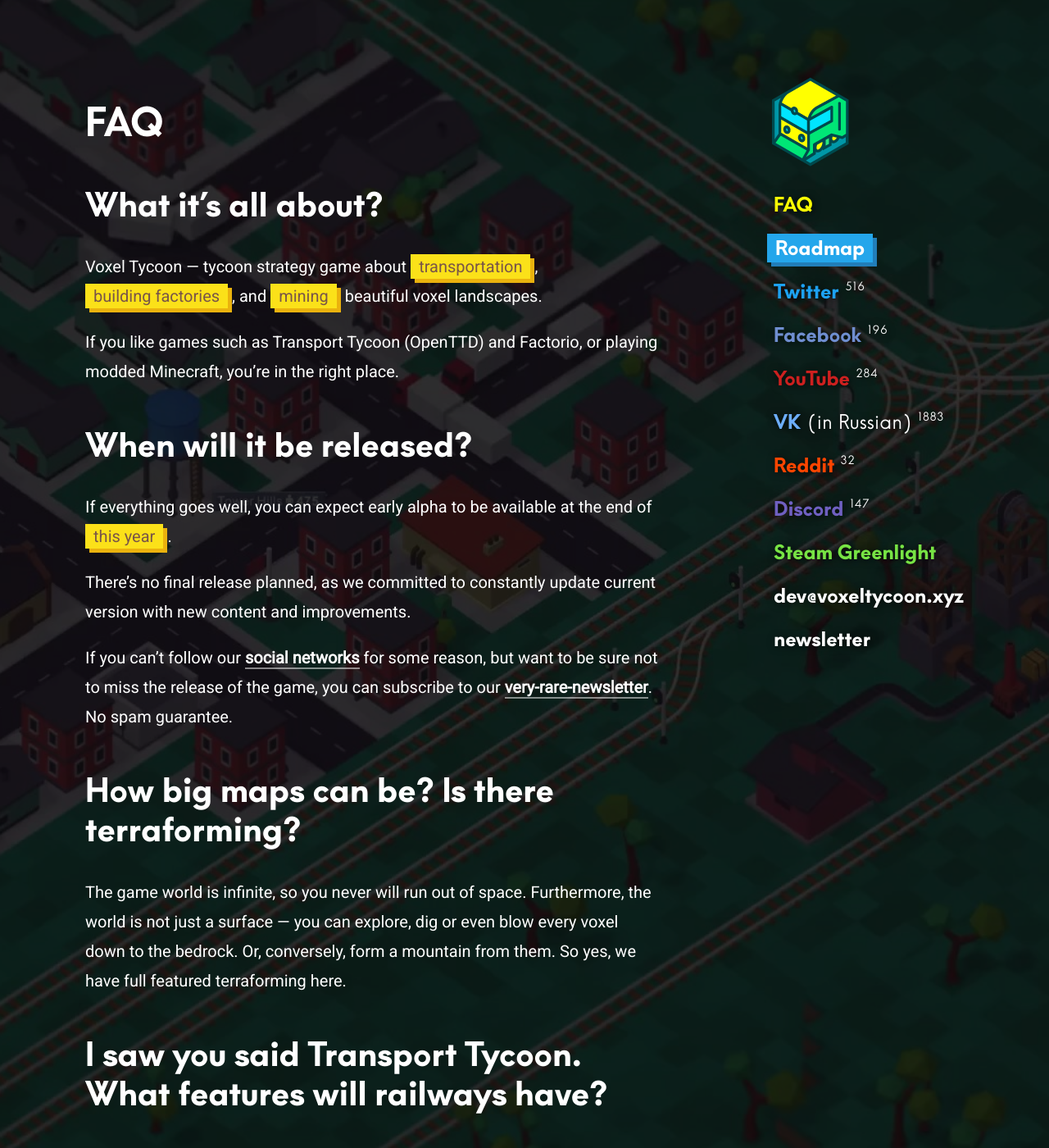
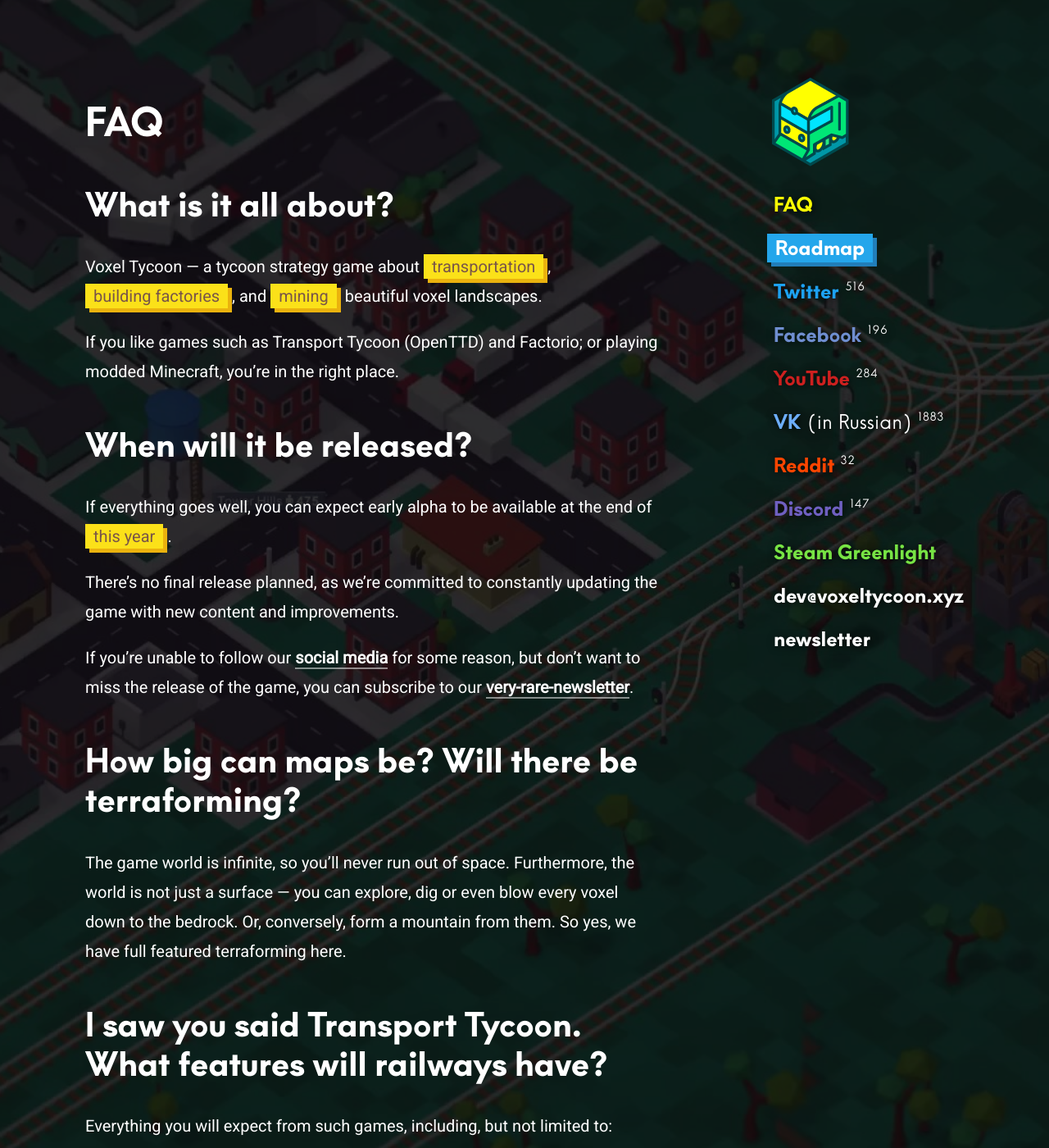
Before and after one commit to andrewpey/vtland, a Jekyll site: the page built from faq.md, in a window 1280 px wide and 1400 px high. Shown: the whole window at 82% size. Built offline with Jekyll 4.4.1, drawn with Linux system fonts in a browser that asks for light colours; nearby versions of some CDN libraries.

Commit message:
faq upds

```diff
--- a/faq.md
+++ b/faq.md
@@ -5,23 +5,23 @@
 wrapper: faq
 ---
 
-## What it's all about?
+## What is it all about?
 
-Voxel Tycoon — tycoon strategy game about *transportation*, *building&nbsp;factories*, and *mining* beautiful voxel landscapes.
+Voxel Tycoon — a tycoon strategy game about *transportation*, *building&nbsp;factories*, and *mining* beautiful voxel landscapes.
 
-If you like games such as Transport Tycoon (OpenTTD) and Factorio, or playing modded Minecraft, you're in the right place.
+If you like games such as Transport Tycoon (OpenTTD) and Factorio; or playing modded Minecraft, you're in the right place.
 
 ## When will it be released?
 
 If everything goes well, you can expect early alpha to be available at the end of *this year*.
 
-There's no final release planned, as we committed to constantly update current version with new content and improvements.
+There's no final release planned, as we're committed to constantly updating the game with new content and improvements.
 
-If you can't follow our [social networks](/contacts) for some reason, but want to be sure not to miss the release of the game, you can subscribe to our [very-rare-newsletter]({{site.newsletter_url}}). No spam guarantee.
+If you’re unable to follow our [social media](/contacts) for some reason, but don't want to miss the release of the game, you can subscribe to our [very-rare-newsletter]({{site.newsletter_url}}).
 
-## How big maps can be? Is there terraforming?
+## How big can maps be? Will there be terraforming?
 
-The game world is infinite, so you never will run out of space. Furthermore, the world is not just a surface — you can explore, dig or even blow every voxel down to the bedrock. Or, conversely, form a mountain from them. So yes, we have full featured terraforming here.
+The game world is infinite, so you'll never  run out of space. Furthermore, the world is not just a surface — you can explore, dig or even blow every voxel down to the bedrock. Or, conversely, form a mountain from them. So yes, we have full featured terraforming here.
 
 ## I saw you said Transport Tycoon. What features will railways have?
 
```
